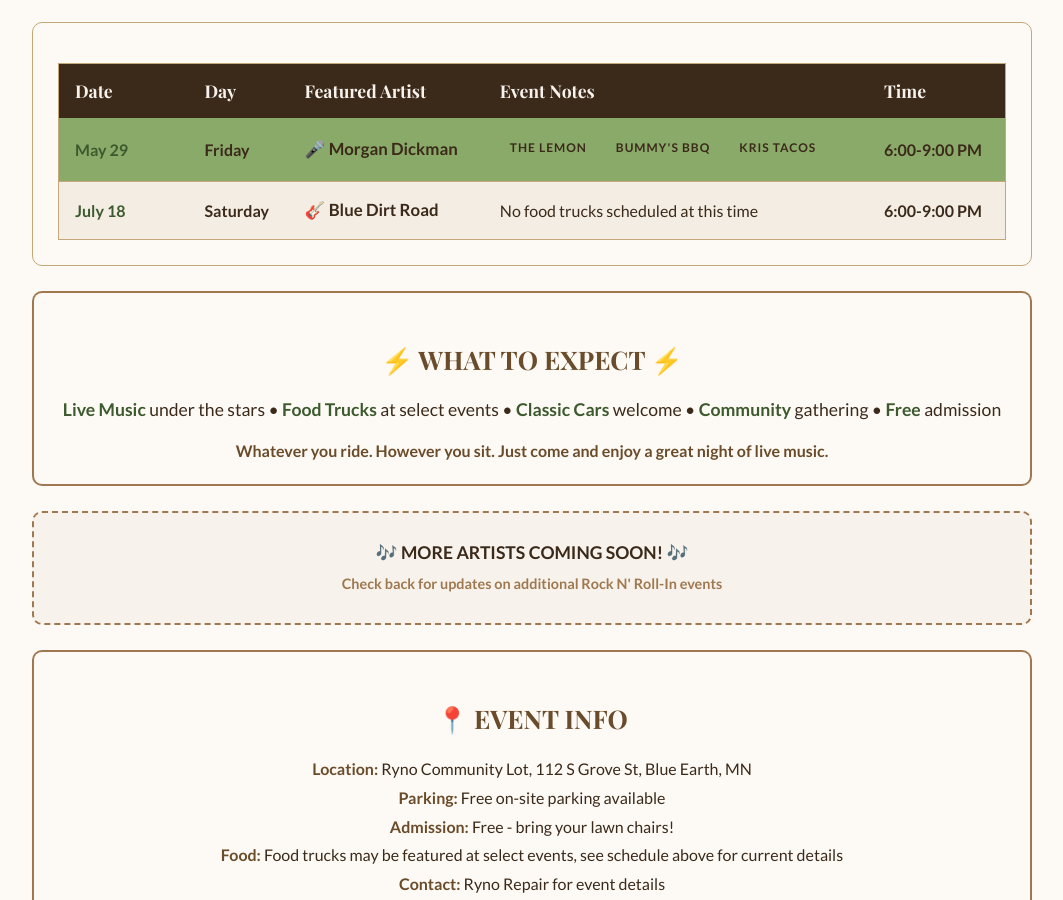
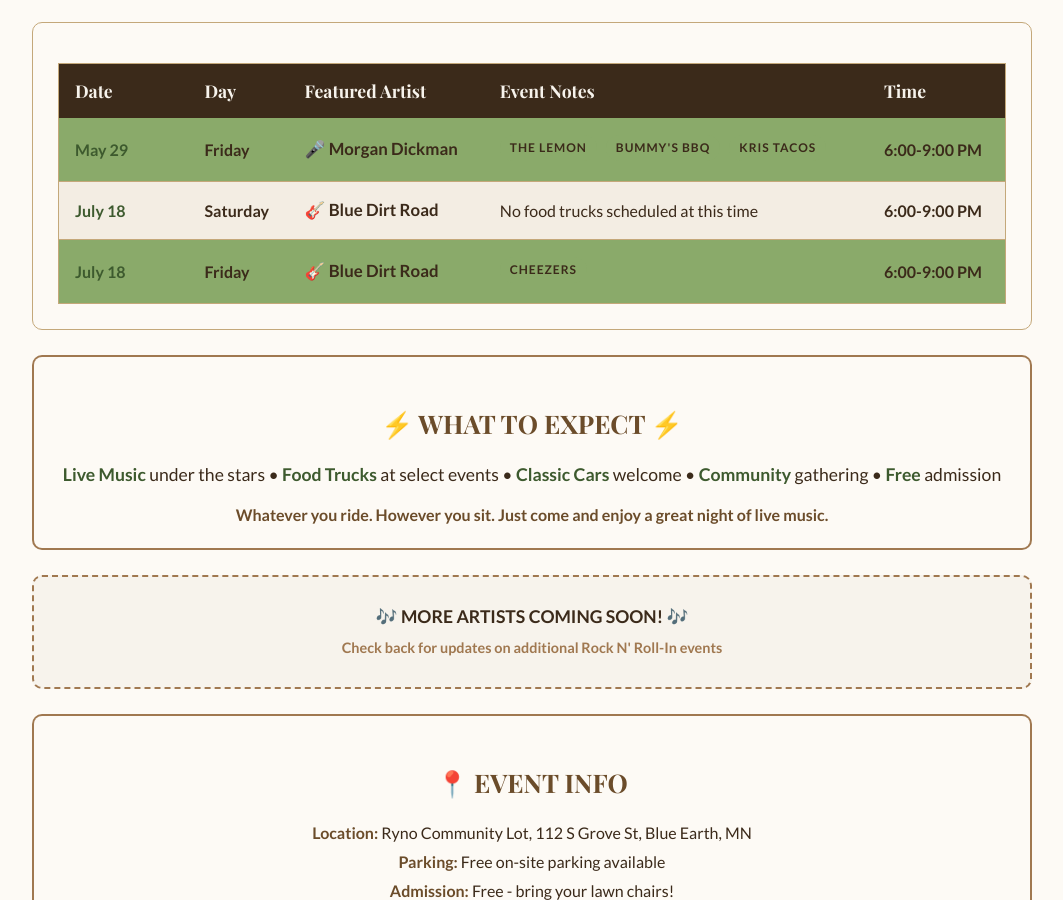
Before and after one commit to blueearthcommunitymarket/blueearthcommunitymarket.github.io, a Jekyll site: the page built from rynos-rockin-roll-in/index.html, in a window 1280 px wide and 900 px high, scrolled down 1584 px. Shown: the whole window, without its empty margins (108-1171 px from the left). Built offline with Jekyll 4.4.1, drawn with Linux system fonts in a browser that asks for light colours; some web fonts are replaced.

Commit message:
Update July Ryno food truck and music listings

```diff
--- a/ryno-food-lot/index.html
+++ b/ryno-food-lot/index.html
@@ -230,14 +230,18 @@
                 <tr><td class="race-date">July 6</td><td>Monday</td><td><span class="tag"><a href="https://www.facebook.com/share/1AquB7sxYj/?mibextid=wwXIfr" target="_blank" rel="noopener" style="color:inherit;text-decoration:none;">Kris Tacos ↗</a></span></td></tr>
                 <tr><td class="race-date">July 7</td><td>Tuesday</td><td><span class="tag tag-gold"><a href="https://www.facebook.com/share/1GXr44CKx8/?mibextid=wwXIfr" target="_blank" rel="noopener" style="color:inherit;text-decoration:none;">Bummy's BBQ ↗</a></span></td></tr>
                 <tr><td class="race-date">July 10</td><td>Friday</td><td><span class="tag"><a href="https://www.facebook.com/share/1AquB7sxYj/?mibextid=wwXIfr" target="_blank" rel="noopener" style="color:inherit;text-decoration:none;">Kris Tacos ↗</a></span></td></tr>
+                <tr style="background: var(--green-light);"><td class="race-date special-event">July 11</td><td>Saturday</td><td><span class="tag"><a href="https://www.facebook.com/profile.php?id=61587944709449" target="_blank" rel="noopener" style="color:inherit;text-decoration:none;">Sip Haus ↗</a></span> <span style="font-size:0.8rem;color: var(--brown-dark);font-weight:700;">Blue Earth debut, 10am to 3pm</span></td></tr>
                 <tr><td class="race-date">July 13</td><td>Monday</td><td><span class="tag"><a href="https://www.facebook.com/share/1AquB7sxYj/?mibextid=wwXIfr" target="_blank" rel="noopener" style="color:inherit;text-decoration:none;">Kris Tacos ↗</a></span></td></tr>
                 <tr><td class="race-date">July 14</td><td>Tuesday</td><td><span class="tag"><a href="https://www.facebook.com/share/1CZyABySqK/?mibextid=wwXIfr" target="_blank" rel="noopener" style="color:inherit;text-decoration:none;">Cheezers ↗</a></span></td></tr>
+                <tr><td class="race-date">July 15</td><td>Wednesday</td><td><span class="tag"><a href="https://www.facebook.com/share/18GUPLUwMf/?mibextid=wwXIfr" target="_blank" rel="noopener" style="color:inherit;text-decoration:none;">2 Sisters Eatery ↗</a></span> <span style="font-size:0.8rem;color: var(--brown-dark);font-weight:700;">11am to 6pm</span></td></tr>
                 <tr><td class="race-date">July 17</td><td>Friday</td><td><span class="tag"><a href="https://www.facebook.com/share/1AquB7sxYj/?mibextid=wwXIfr" target="_blank" rel="noopener" style="color:inherit;text-decoration:none;">Kris Tacos ↗</a></span></td></tr>
+                <tr style="background: var(--green-light);"><td class="race-date special-event">July 18</td><td>Saturday</td><td><span class="tag"><a href="https://www.facebook.com/share/1CZyABySqK/?mibextid=wwXIfr" target="_blank" rel="noopener" style="color:inherit;text-decoration:none;">Cheezers ↗</a></span> <span style="font-size:0.8rem;color: var(--brown-dark);font-weight:700;">🎸 Live Music: Blue Dirt Road</span></td></tr>
                 <tr><td class="race-date">July 20</td><td>Monday</td><td><span class="tag"><a href="https://www.facebook.com/share/1AquB7sxYj/?mibextid=wwXIfr" target="_blank" rel="noopener" style="color:inherit;text-decoration:none;">Kris Tacos ↗</a></span></td></tr>
                 <tr><td class="race-date">July 21</td><td>Tuesday</td><td><span class="tag"><a href="https://www.facebook.com/share/1CZyABySqK/?mibextid=wwXIfr" target="_blank" rel="noopener" style="color:inherit;text-decoration:none;">Cheezers ↗</a></span></td></tr>
                 <tr><td class="race-date">July 24</td><td>Friday</td><td><span class="tag"><a href="https://www.facebook.com/share/1AquB7sxYj/?mibextid=wwXIfr" target="_blank" rel="noopener" style="color:inherit;text-decoration:none;">Kris Tacos ↗</a></span></td></tr>
                 <tr><td class="race-date">July 27</td><td>Monday</td><td><span class="tag"><a href="https://www.facebook.com/share/1AquB7sxYj/?mibextid=wwXIfr" target="_blank" rel="noopener" style="color:inherit;text-decoration:none;">Kris Tacos ↗</a></span></td></tr>
                 <tr><td class="race-date">July 28</td><td>Tuesday</td><td><span class="tag"><a href="https://www.facebook.com/share/1CZyABySqK/?mibextid=wwXIfr" target="_blank" rel="noopener" style="color:inherit;text-decoration:none;">Cheezers ↗</a></span></td></tr>
+                <tr><td class="race-date">July 29</td><td>Wednesday</td><td><span class="tag"><a href="https://www.facebook.com/share/18GUPLUwMf/?mibextid=wwXIfr" target="_blank" rel="noopener" style="color:inherit;text-decoration:none;">2 Sisters Eatery ↗</a></span> <span style="font-size:0.8rem;color: var(--brown-dark);font-weight:700;">11am to 6pm</span></td></tr>
                 <tr><td class="race-date">July 31</td><td>Friday</td><td><span class="tag"><a href="https://www.facebook.com/share/1AquB7sxYj/?mibextid=wwXIfr" target="_blank" rel="noopener" style="color:inherit;text-decoration:none;">Kris Tacos ↗</a></span></td></tr>
             </tbody>
         </table>
--- a/rynos-rockin-roll-in/index.html
+++ b/rynos-rockin-roll-in/index.html
@@ -307,6 +307,15 @@
                         </td>
                         <td style="font-weight: 700;">6:00-9:00 PM</td>
                     </tr>
+                    <tr style="background: var(--green-light); color: var(--brown-dark);">
+                        <td class="event-date">July 18</td>
+                        <td style="font-weight: 700;">Friday</td>
+                        <td class="artist-name">🎸 Blue Dirt Road</td>
+                        <td>
+                            <span class="tag">Cheezers</span>
+                        </td>
+                        <td style="font-weight: 700;">6:00-9:00 PM</td>
+                    </tr>
                 </tbody>
             </table>
         </div>
```
